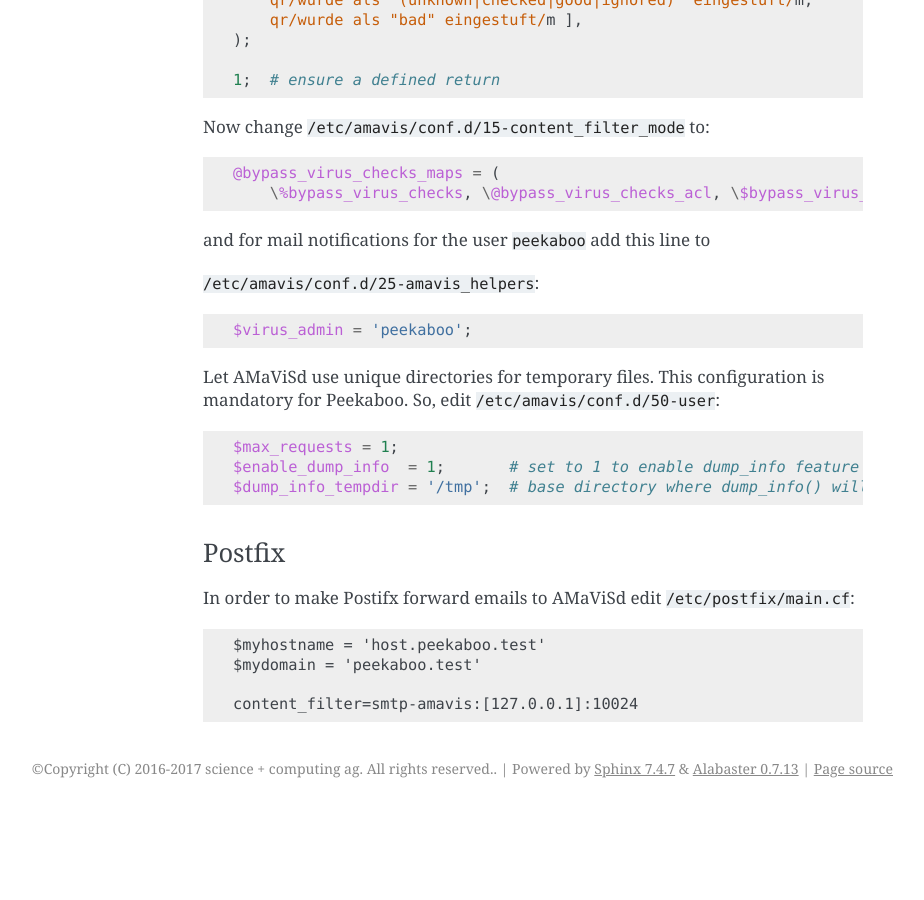
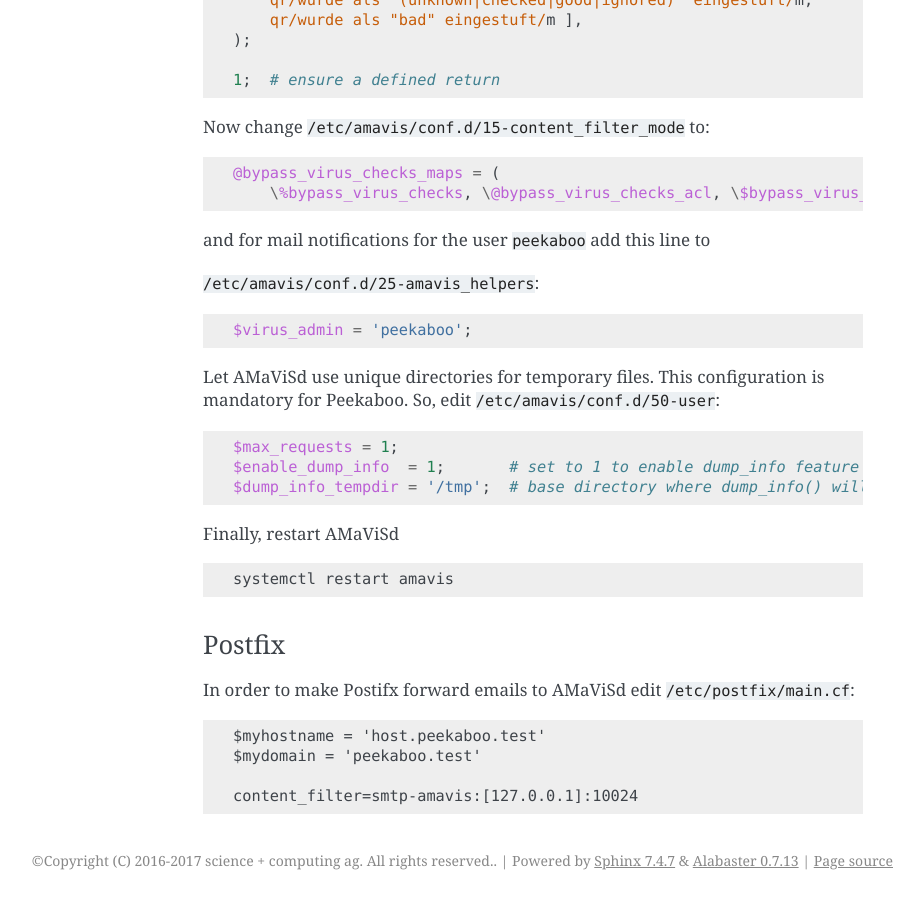
Before and after one commit to scVENUS/PeekabooAV, a Sphinx documentation site: the page built from docs/source/config.rst, in a window 1280 px wide and 900 px high, scrolled down 3390 px. Shown: the whole window, without its empty margins (217-1141 px from the left). Built offline with Sphinx 7.4.7, drawn with Linux system fonts in a browser that asks for light colours; before the commit the page ends 4198 px from its top, so only the background shows below that.

Commit message:
docs: complete AMaViSd setup

```diff
--- a/docs/source/config.rst
+++ b/docs/source/config.rst
@@ -195,6 +195,13 @@ So, edit ``/etc/amavis/conf.d/50-user``:
    $dump_info_tempdir = '/tmp';  # base directory where dump_info() will put its stuff
 
 
+Finally, restart AMaViSd
+
+.. code-block:: shell
+
+    systemctl restart amavis
+
+
 Postfix
 -------
 
```
